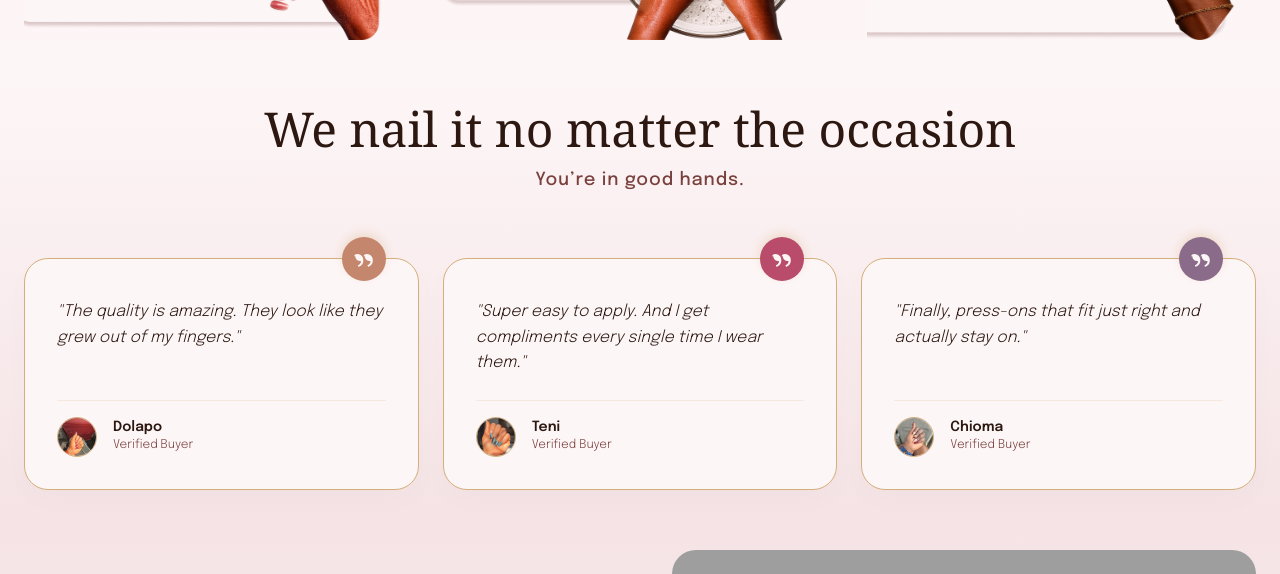
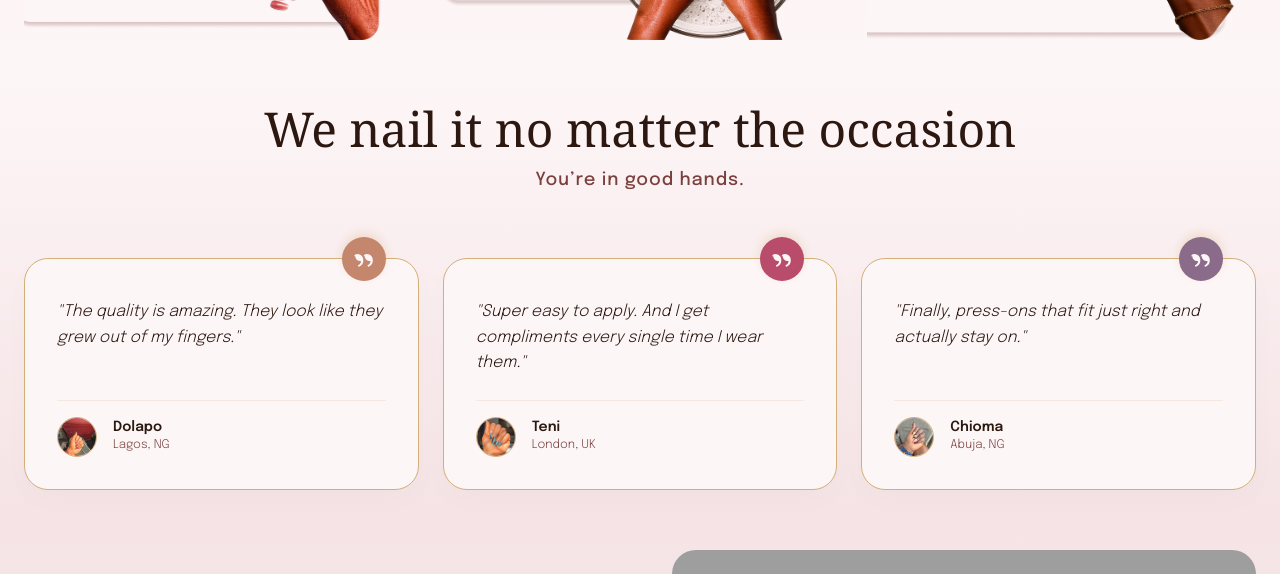
Before and after one commit to dfordolapo/nailxpressng, a Next.js app: page / in a window 1280 px wide. Shown: the part 2210-2784 px from the top of the page. Built offline with nearby package versions, Linux system fonts and the light colour scheme; grey boxes are pictures that could not be loaded; a web font is replaced by a local one.

Commit message:
Add scroll reveal animations, testimonial locations, reduce FAQ-wholesale gap

```diff
--- a/src/app/globals.css
+++ b/src/app/globals.css
@@ -339,6 +339,37 @@ ul, ol {
   background: var(--color-text-tertiary);
 }
 
+/* ── Scroll Reveal ──────────────────────────────────────────────── */
+.scroll-reveal {
+  opacity: 0;
+  transition: opacity 0.7s ease-out, transform 0.7s ease-out;
+}
+
+.scroll-reveal--fade-up {
+  transform: translateY(30px);
+}
+
+.scroll-reveal--fade-in {
+  transform: none;
+}
+
+.scroll-reveal--fade-left {
+  transform: translateX(-30px);
+}
+
+.scroll-reveal--fade-right {
+  transform: translateX(30px);
+}
+
+.scroll-reveal--scale {
+  transform: scale(0.95);
+}
+
+.scroll-reveal.revealed {
+  opacity: 1;
+  transform: translateY(0) translateX(0) scale(1);
+}
+
 /* ── Selection ────────────────────────────────────────────────────── */
 ::selection {
   background-color: var(--color-primary-200);
--- a/src/app/page.js
+++ b/src/app/page.js
@@ -7,6 +7,7 @@ import HowToMeasure from "@/components/home/HowToMeasure";
 import GiftBoxBanner from "@/components/home/GiftBoxBanner";
 import FAQSection from "@/components/home/FAQSection";
 import FooterHero from "@/components/home/FooterHero";
+import ScrollReveal from "@/components/ScrollReveal";
 
 export const metadata = {
   title: "Nailexpress — Press-On Perfection",
@@ -17,21 +18,31 @@ export default function Home() {
   return (
     <div>
       <HeroSection />
+      <ScrollReveal animation="fade-up">
         <CategoryShowcase />
+      </ScrollReveal>
+      <ScrollReveal animation="fade-up" delay={100}>
         <Features />
+      </ScrollReveal>
+      <ScrollReveal animation="fade-up" delay={100}>
         <Testimonials />
+      </ScrollReveal>
+      <ScrollReveal animation="fade-left">
         <ShopTheLook />
+      </ScrollReveal>
+      <ScrollReveal animation="fade-right">
         <HowToMeasure />
+      </ScrollReveal>
+      <ScrollReveal animation="scale">
         <GiftBoxBanner />
+      </ScrollReveal>
+      <ScrollReveal animation="fade-up" delay={100}>
         <FAQSection />
-      <div style={{ height: "120px", background: "linear-gradient(to bottom, var(--color-bg), var(--color-bg-warm))" }} />
+      </ScrollReveal>
+      <div style={{ height: "40px", background: "linear-gradient(to bottom, var(--color-bg), var(--color-bg-warm))" }} />
+      <ScrollReveal animation="fade-up">
         <FooterHero />
-      {/*
-        This is where we will progressively rebuild the components section by section.
-        Currently remaining to build:
-        - FooterHero (Done)
-        - Personalize
-      */}
+      </ScrollReveal>
     </div>
   );
 }
--- /dev/null
+++ b/src/components/ScrollReveal.js
@@ -0,0 +1,35 @@
+"use client";
+
+import { useEffect, useRef } from "react";
+
+export default function ScrollReveal({ children, className = "", animation = "fade-up", delay = 0 }) {
+  const ref = useRef(null);
+
+  useEffect(() => {
+    const el = ref.current;
+    if (!el) return;
+
+    const observer = new IntersectionObserver(
+      ([entry]) => {
+        if (entry.isIntersecting) {
+          el.classList.add("revealed");
+          observer.unobserve(el);
+        }
+      },
+      { threshold: 0.15, rootMargin: "0px 0px -40px 0px" }
+    );
+
+    observer.observe(el);
+    return () => observer.disconnect();
+  }, []);
+
+  return (
+    <div
+      ref={ref}
+      className={`scroll-reveal scroll-reveal--${animation} ${className}`}
+      style={{ transitionDelay: `${delay}ms` }}
+    >
+      {children}
+    </div>
+  );
+}
--- a/src/components/home/CategoryShowcase.js
+++ b/src/components/home/CategoryShowcase.js
@@ -14,7 +14,7 @@ const MOODS = [
 export default function CategoryShowcase() {
   return (
     <section className={styles.section}>
-      <h2 className={`${styles.title} animate-fade-in-up`}>
+      <h2 className={styles.title}>
         Nails that match your every mood
       </h2>
 
@@ -49,7 +49,7 @@ export default function CategoryShowcase() {
         </filter>
       </svg>
 
-      <div className="animate-fade-in-up" style={{ animationDelay: '600ms' }}>
+      <div>
         <Link href="/shop" className={styles.button}>
           Explore all collections
         </Link>
--- a/src/components/home/Testimonials.js
+++ b/src/components/home/Testimonials.js
@@ -7,7 +7,7 @@ const TESTIMONIALS_DATA = [
     id: 1,
     text: "The quality is amazing. They look like they grew out of my fingers.",
     name: "Dolapo",
-    role: "Verified Buyer",
+    role: "Lagos, NG",
     avatar: "/images/dolapo.jpg",
     color: "#C4866C",
   },
@@ -15,7 +15,7 @@ const TESTIMONIALS_DATA = [
     id: 2,
     text: "Super easy to apply. And I get compliments every single time I wear them.",
     name: "Teni",
-    role: "Verified Buyer",
+    role: "London, UK",
     avatar: "/images/teni.jpg",
     color: "#B84C6A",
   },
@@ -23,7 +23,7 @@ const TESTIMONIALS_DATA = [
     id: 3,
     text: "Finally, press-ons that fit just right and actually stay on.",
     name: "Chioma",
-    role: "Verified Buyer",
+    role: "Abuja, NG",
     avatar: "/images/chioma.jpg",
     color: "#8B6B8A",
   }
```
Also changed, not shown: 1 other file (tests, documents, lock files or other folders). Lines whose indentation alone changed are shown as unchanged.
